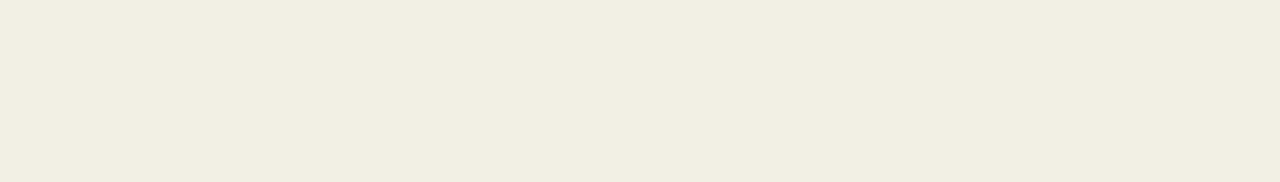
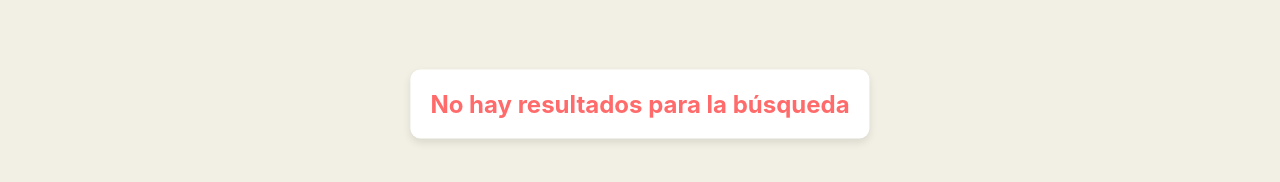
Before and after one commit to leodelmas00/front-truequetools, a React (Create React App) app: page /SignIn in a window 1280 px wide. Both pictures are taken after a click on the button "Buscar". Shown: the part 312-494 px from the top of the page. Built offline with nearby package versions, Linux system fonts and the light colour scheme; no server answers.

Commit message:
agrego funcionalidad buscador

```diff
--- a/src/components/SignIn.jsx
+++ b/src/components/SignIn.jsx
@@ -3,41 +3,45 @@ import axios from 'axios';
 import '../styles/home.css';
 import 'animate.css';
 import logoImg from '../logo_1/logo_1_sinfondo.png';
-import { Link } from 'wouter';
-import { baseURL } from '../api/trueque.api';
-import { getAllPosts } from '../api/trueque.api';
-import { Redirect } from 'wouter';
+import { Link, Redirect } from 'wouter';
+import { baseURL, getAllPosts } from '../api/trueque.api';
 import * as FaIcons from "react-icons/fa";
 
 function SignIn() {
     const [menuOpen, setMenuOpen] = useState(false);
-    const [isLoggedIn, setIsLoggedIn] = useState(true); // Agregado el estado de isLoggedIn
+    const [isLoggedIn, setIsLoggedIn] = useState(true);
     const postsContainerRef = useRef(null);
     const [isStaff, setIsStaff] = useState(false);
+    const [query, setQuery] = useState('');
+    const [searchResults, setSearchResults] = useState([]);
+    const [posts, setPosts] = useState([]);
+    const [redirect, setRedirect] = useState(null);
+    const [searchPerformed, setSearchPerformed] = useState(false);
+
     useEffect(() => {
         fetchUserInfo();
+        loadPosts();
     }, []);
 
     const fetchUserInfo = async () => {
         try {
             const token = localStorage.getItem('token');
-            console.log(token)
             const response = await axios.get(`${baseURL}user-info/`, {
                 headers: {
                     Authorization: `Token ${token}`,
                 }
             });
             setIsStaff(response.data.is_staff);
-            console.log(response);
         } catch (error) {
             console.error('Error fetching user info:', error);
         }
     };
+
     const handleMenuToggle = () => {
         setMenuOpen(!menuOpen);
         if (postsContainerRef.current) {
             if (menuOpen) {
-                postsContainerRef.current.classList.add('shifted'); // Use the ref to access the element
+                postsContainerRef.current.classList.add('shifted');
             } else {
                 postsContainerRef.current.classList.remove('shifted');
             }
@@ -56,25 +60,36 @@ function SignIn() {
         window.location.href = '/Login';
     };
 
-    const [posts, setPosts] = useState([]);
-    const [redirect, setRedirect] = useState(null); // Estado para redirección
-
-    useEffect(() => {
-        async function loadPosts() {
+    const loadPosts = async () => {
         const res = await getAllPosts();
-            console.log(res.data);
         setPosts(res.data);
-        }
-        loadPosts();
-    }, []);
+    };
 
     const handlePostClick = (id) => {
         setRedirect(`/post/${id}`);
     };
 
+    const handleSearchChange = (e) => {
+        setQuery(e.target.value);
+    };
+
+    const handleSearchSubmit = async (e) => {
+        e.preventDefault();
+        setSearchPerformed(true);
+        try {
+            const response = await axios.get(`${baseURL}search-posts/`, {
+                params: { q: query }
+            });
+            setSearchResults(response.data);
+        } catch (error) {
+            console.error('Error during search:', error);
+        }
+    };
+
     if (redirect) {
         return <Redirect to={redirect} />;
     }
+
     return (
         <div className="backgroundHome">
             <Link to="/Post" className="post-link">
@@ -92,32 +107,42 @@ function SignIn() {
             </div>
 
             <div className='search-box'>
-                <input className='search-input' placeholder="¿Que estas buscando?" type="seat" name="search" />
-                <button className='search-button'> Buscar </button>
+                <input
+                    className='search-input'
+                    placeholder="¿Que estas buscando?"
+                    type="text"
+                    value={query}
+                    onChange={handleSearchChange}
+                />
+                <button className='search-button' onClick={handleSearchSubmit}>Buscar</button>
             </div>
 
             <div className='separate-div'></div>
 
             <div className={`posts-container ${menuOpen ? 'shifted' : ''}`} ref={postsContainerRef}>
-                {posts.map(post => (
+                {searchPerformed && searchResults.length === 0 ? (
+                    <h1 className='no-results'>No hay resultados para la búsqueda</h1>
+                ) : (
+                    (searchResults.length > 0 ? searchResults : posts).map(post => (
                         <Link key={post.id} to={`/post/${post.id}`} onClick={() => handlePostClick(post.id)}>
-                        <div className="signin-post-container" >
+                            <div className="signin-post-container">
                                 <h3 className="author-signin">
                                     Autor: {post.usuario_propietario.username}
                                 </h3>
-                            <h2 className="title-signin ">
+                                <h2 className="title-signin">
                                     {post.titulo}
                                 </h2>
                                 {post.imagen && <img src={post.imagen} alt="Imagen del post" className="post-image" />}
                                 <p>{Object.keys(post.comentarios).length} comentario(s)</p>
                             </div>
                         </Link>
-                ))}
+                    ))
+                )}
             </div>
 
             <div className={`menu ${menuOpen ? 'open' : ''}`} style={{ overflow: 'auto' }}>
                 <div className='menuItems'>
-                    <button className="historial-button" >
+                    <button className="historial-button">
                         <FaIcons.FaHistory /> Ver mi historial
                     </button>
                     <button className="cerrar-sesion-button" onClick={handleLogout}>
@@ -130,11 +155,9 @@ function SignIn() {
                     </Link>
                 )}
             </div>
-            <FaIcons.FaBars className="menu-button" onClick={handleMenuToggle}/>
+            <FaIcons.FaBars className="menu-button" onClick={handleMenuToggle} />
         </div>
     );
-
-
 }
 
 export default SignIn;
--- a/src/styles/home.css
+++ b/src/styles/home.css
@@ -38,7 +38,7 @@
     z-index: 1;
 }
 
-.menuItems .cerrar-sesion-button{
+.menuItems .cerrar-sesion-button {
     width: 14rem;
     height: 2.2rem;
     border-radius: 15px;
@@ -55,7 +55,7 @@
     transition: color 0.2s;
 }
 
-.menuItems .historial-button{
+.menuItems .historial-button {
     width: 14rem;
     height: 2.2rem;
     border-radius: 15px;
@@ -183,7 +183,8 @@
     border-radius: 0.5rem;
 }
 
-.search-input { /* Hijito eterno del search-box (arriba)* -mapache */
+.search-input {
+    /* Hijito eterno del search-box (arriba)* -mapache */
     border-radius: 0.5rem;
     width: 30rem;
     font-size: large;
@@ -199,7 +200,8 @@
     text-indent: 10px;
 }
 
-.search-button { /* Hijito eterno del search-box (arriba)* -mapache */
+.search-button {
+    /* Hijito eterno del search-box (arriba)* -mapache */
     width: 6rem;
     z-index: 3;
     position: relative;
@@ -452,7 +454,8 @@ a:hover {
 }
 
 .logo:hover {
-    transform: scale(1.1); /* Escalar la imagen al 110% de su tamaño original */
+    transform: scale(1.1);
+    /* Escalar la imagen al 110% de su tamaño original */
 }
 
 .success-message {
@@ -464,3 +467,29 @@ a:hover {
     border-radius: 5px;
     margin-bottom: 20px;
 }
+
+.no-results {
+    position: fixed;
+    top: 50%;
+    left: 50%;
+    transform: translate(-50%, -50%);
+    font-size: 24px;
+    color: #ff6b6b;
+    font-weight: bold;
+    text-align: center;
+    background-color: #fff;
+    padding: 20px;
+    border-radius: 10px;
+    box-shadow: 0 4px 8px rgba(0, 0, 0, 0.1);
+    animation: fadeIn 1s ease-in-out;
+}
+
+@keyframes fadeIn {
+    from {
+        opacity: 0;
+    }
+
+    to {
+        opacity: 1;
+    }
+}
```
Lines whose indentation alone changed are shown as unchanged.
